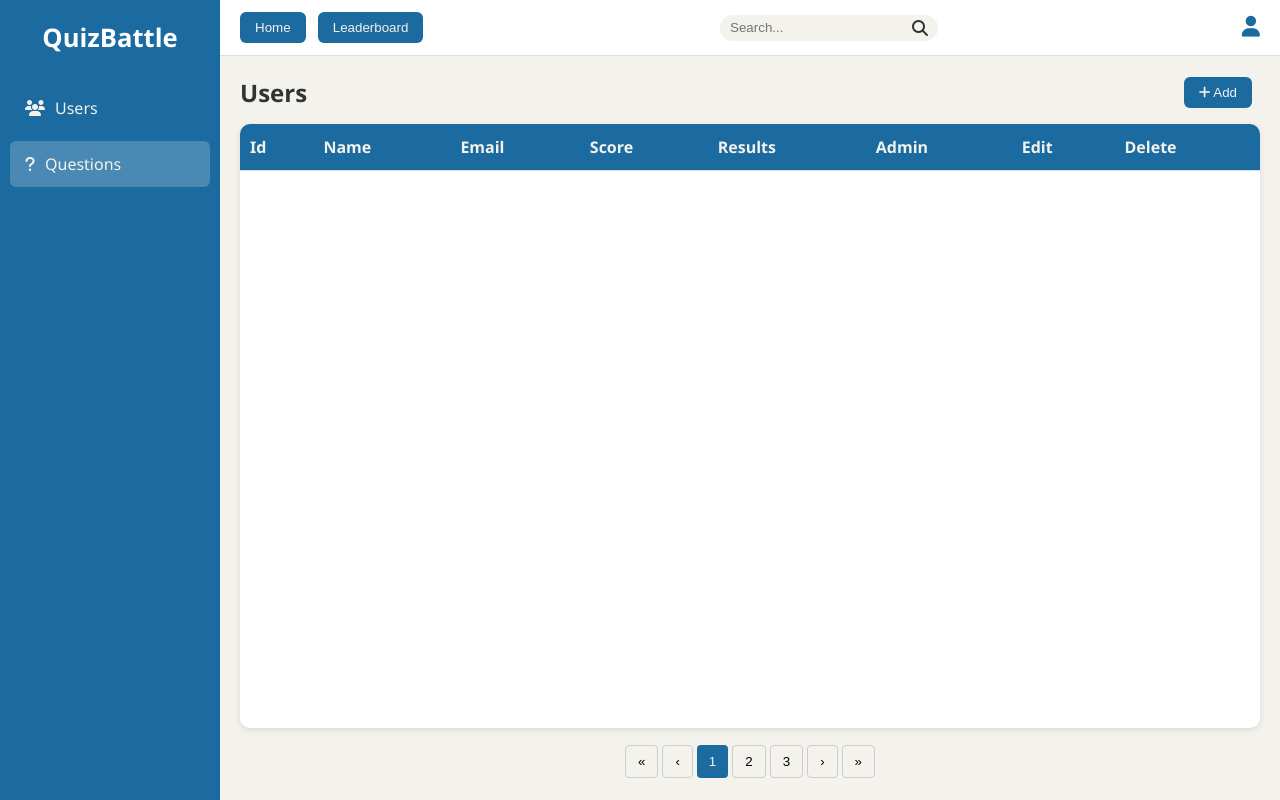
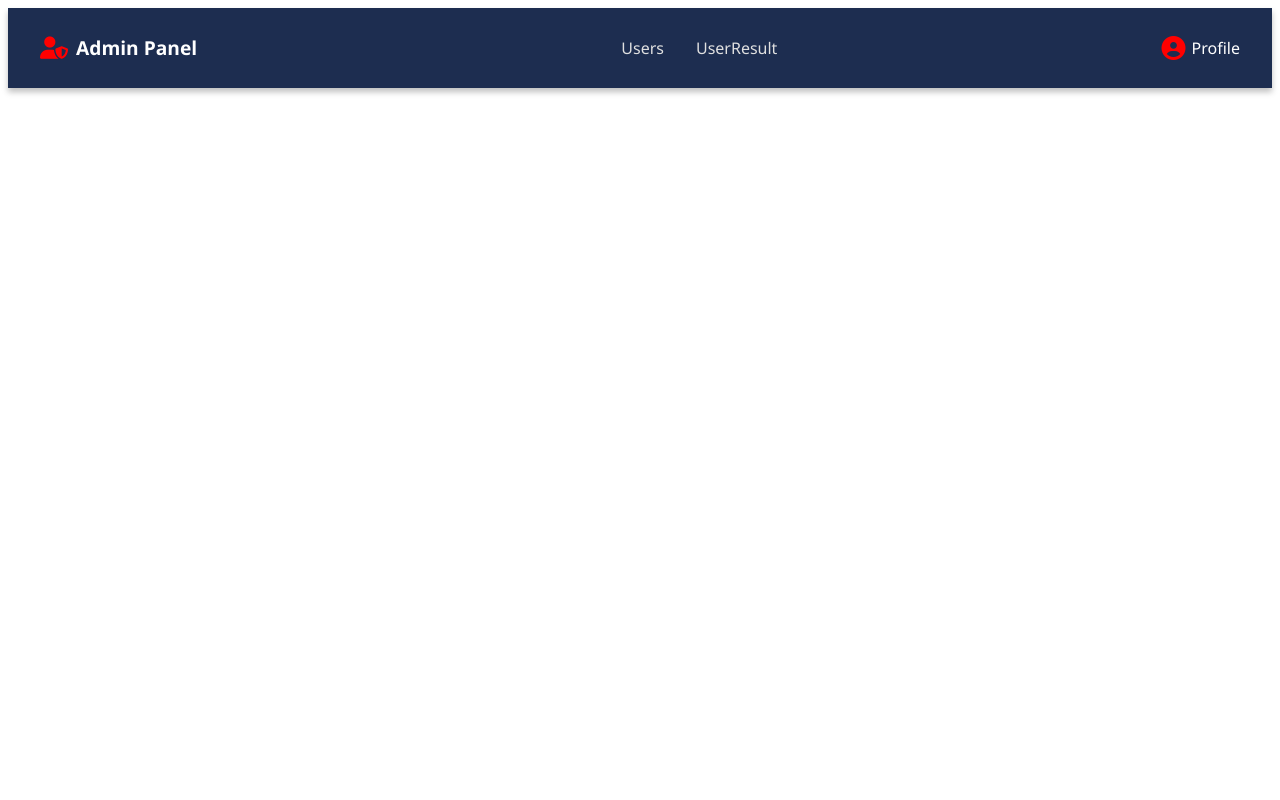
Before and after one commit to Carbophile/erasmus-2025-team1, a website: page public/admin/users.html in a window 1280 px wide. Drawn offline with Linux system fonts and the light colour scheme.

Commit message:
styling and navbar for admin

```diff
--- a/public/admin/users.css
+++ b/public/admin/users.css
@@ -1,220 +1,74 @@
-* {
-	margin: 0;
-	padding: 0;
-	box-sizing: border-box;
+nav {
+  display: flex;
+  align-items: center;
+  justify-content: space-between;
+  background: #1d2d50; /* Dutch Blue */
+  color: #fff;
+  padding: 0.8rem 2rem;
+  font-family: "Segoe UI", sans-serif;
+  box-shadow: 0 4px 6px rgba(0,0,0,0.25);
 }
 
-body {
-	font-family: "Segoe UI", Tahoma, Geneva, Verdana, sans-serif;
-	height: 100vh;
-	display: flex;
-	background: #f3f2ec;
-	color: #333;
+nav .logo {
+  display: flex;
+  align-items: center;
+  font-size: 1.2rem;
+  font-weight: bold;
 }
 
-.sidebar {
-	width: 220px;
-	background: #1c6ba0;
-	color: white;
-	display: flex;
-	flex-direction: column;
-	padding: 20px 10px;
+nav .logo i {
+  margin-right: 8px;
+  font-size: 1.4rem;
+  color: #ff0000;
 }
 
-.sidebar .logo {
-	font-size: 1.6em;
-	font-weight: bold;
-	margin-bottom: 30px;
-	text-align: center;
+nav .navbar {
+  display: flex;
+  justify-content: center;
+  list-style: none;
+  gap: 2rem;
+  flex: 1;
 }
 
-.sidebar nav {
-	display: flex;
-	flex-direction: column;
-	gap: 10px;
+nav .navbar li {
+  list-style: none;
 }
 
-.sidebar nav a {
-	display: flex;
-	align-items: center;
-	gap: 10px;
-	padding: 12px 15px;
-	border-radius: 6px;
-	color: #f3f2ec;
-	text-decoration: none;
-	transition: background 0.3s;
+nav .navbar a {
+  text-decoration: none;
+  color: #e0e0e0;
+  font-size: 1rem;
+  transition: 0.3s;
+  position: relative;
 }
 
-.sidebar nav a:hover,
-.sidebar nav a.active {
-	background: rgba(255, 255, 255, 0.2);
+nav .navbar a:hover {
+  color: #ff0000;
 }
 
-.main {
-	flex: 1;
-	display: flex;
-	flex-direction: column;
-	height: 100vh;
-	overflow: hidden;
+nav .navbar a::after {
+  content: "";
+  position: absolute;
+  bottom: -5px;
+  left: 0;
+  width: 0%;
+  height: 2px;
+  background: #ff0000;
+  transition: width 0.3s ease-in-out;
 }
 
-.topbar {
-	display: flex;
-	justify-content: space-between;
-	align-items: center;
-	padding: 12px 20px;
-	background: white;
-	border-bottom: 1px solid #ddd;
+nav .navbar a:hover::after {
+  width: 100%;
 }
 
-.btn {
-	background: #1c6ba0;
-	border: none;
-	padding: 8px 15px;
-	border-radius: 6px;
-	color: #f3f2ec;
-	cursor: pointer;
-	margin-right: 8px;
-	transition: background 0.3s;
+nav .profile {
+  display: flex;
+  align-items: center;
+  cursor: pointer;
 }
 
-.btn:hover {
-	background: #15567d;
+nav .profile i {
+  font-size: 1.5rem;
+  margin-right: 6px;
+  color: #ff0000;
 }
-
-.add-btn {
-	background: #1c6ba0;
-}
-
-.add-btn:hover {
-	background: #15567d;
-}
-
-.btn.small {
-	padding: 4px 10px;
-	font-size: 0.85em;
-}
-
-.icon-btn {
-	background: transparent;
-	border: none;
-	cursor: pointer;
-	font-size: 1em;
-	color: #1c6ba0;
-}
-
-.icon-btn.danger {
-	color: #e62727;
-}
-
-.search-box {
-	display: flex;
-	align-items: center;
-	background: #f3f2ec;
-	padding: 5px 10px;
-	border-radius: 20px;
-}
-
-.search-box input {
-	border: none;
-	background: transparent;
-	outline: none;
-	margin-right: 5px;
-}
-
-.user-icon {
-	font-size: 1.3em;
-	margin-left: 15px;
-	color: #1c6ba0;
-}
-
-.table-section {
-	flex: 1;
-	display: flex;
-	flex-direction: column;
-	padding: 20px;
-	overflow: hidden;
-}
-
-.table-header {
-	display: flex;
-	justify-content: space-between;
-	align-items: center;
-	margin-bottom: 15px;
-}
-
-.table-container {
-	flex: 1;
-	overflow-y: auto;
-	border-radius: 10px;
-	background: white;
-	box-shadow: 0 2px 6px rgba(0, 0, 0, 0.1);
-}
-
-table {
-	width: 100%;
-	border-collapse: collapse;
-}
-
-thead {
-	background: #1c6ba0;
-	color: #f3f2ec;
-}
-
-th,
-td {
-	padding: 12px 10px;
-	text-align: left;
-	border-bottom: 1px solid #ddd;
-}
-
-tbody tr:hover {
-	background: #f9f9f9;
-}
-
-.pagination {
-	display: flex;
-	justify-content: center;
-	margin-top: 15px;
-	flex-wrap: wrap;
-}
-
-.pagination button {
-	background: #f3f2ec;
-	border: 1px solid #ccc;
-	padding: 8px 12px;
-	margin: 2px;
-	border-radius: 4px;
-	cursor: pointer;
-	transition: background 0.2s;
-}
-
-.pagination button:hover {
-	background: #ddd;
-}
-
-.pagination .active {
-	background: #1c6ba0;
-	color: #f3f2ec;
-	border: none;
-}
-
-/* Responsive */
-@media (max-width: 768px) {
-	.sidebar {
-		width: 60px;
-		padding: 10px;
-	}
-
-	.sidebar nav a span {
-		display: none;
-	}
-
-	.sidebar nav a {
-		justify-content: center;
-	}
-
-	table {
-		font-size: 0.9em;
-	}
-}
--- a/public/admin/users.html
+++ b/public/admin/users.html
@@ -3,76 +3,34 @@
 
 <head>
     <meta charset="UTF-8">
-    <title>QuizBattle Admin</title>
-    <link rel="stylesheet" href="styleQuizCrud.css">
-    <link rel="stylesheet" href="https://cdnjs.cloudflare.com/ajax/libs/font-awesome/6.4.2/css/all.min.css" />
+    <meta name="viewport" content="width=device-width, initial-scale=1.0">
+    <link rel="stylesheet" href="../admin/users.css">
+    <link rel="stylesheet" href="https://cdnjs.cloudflare.com/ajax/libs/font-awesome/6.4.0/css/all.min.css">
+    <title>Admin</title>
 </head>
 
 <body>
-
-    <aside class="sidebar">
-        <div class="logo">QuizBattle</div>
+    <header>
         <nav>
-            <a href="/admin/users"><i class="fa-solid fa-users"></i><span>Users</span></a>
-            <a href="/admin/questions" class="active"><i class="fa-solid fa-question"></i><span>Questions</span></a>
-        </nav>
-    </aside>
-
-    <div class="main">
-        <header class="topbar">
-            <div class="nav-left">
-                <button class="btn">Home</button>
-                <button class="btn">Leaderboard</button>
-            </div>
-            <div class="search-box">
-                <input type="text" placeholder="Search...">
-                <i class="fa fa-search"></i>
-            </div>
-            <div class="nav-right">
-                <i class="fa-solid fa-user user-icon"></i>
-            </div>
-        </header>
-
-        <section class="table-section">
-            <div class="table-header">
-                <h2>Users</h2>
-                <button class="btn add-btn"><i class="fa fa-plus"></i> Add</button>
+            <div class="logo">
+                <i class="fas fa-user-shield"></i>
+                <span>Admin Panel</span>
             </div>
 
-            <div class="table-container">
-                <table>
-                    <thead>
-                        <tr>
-                            <th>Id</th>
-                            <th>Name</th>
-                            <th>Email</th>
-                            <th>Score</th>
-                            <th>Results</th>
-                            <th>Admin</th>
-                            <th>Edit</th>
-                            <th>Delete</th>
-                        </tr>
-                    </thead>
-                    <tbody>
-                        <tr>
-                        </tr>
-                        <tr>
-                        </tr>
-                    </tbody>
-                </table>
+            <ul class="navbar">
+                <li class="nav-item"><a href="users.html">Users</a></li>
+                <li class="nav-item"><a href="userResult.html">UserResult</a></li>
+            </ul>
+
+            <div class="profile">
+                <i class="fas fa-user-circle"></i>
+                <span>Profile</span>
             </div>
+        </nav>
 
-            <div class="pagination">
-                <button>&laquo;</button>
-                <button>&lsaquo;</button>
-                <button class="active">1</button>
-                <button>2</button>
-                <button>3</button>
-                <button>&rsaquo;</button>
-                <button>&raquo;</button>
-            </div>
-        </section>
-    </div>
+    </header>
+    <main>
+    </main>
 </body>
 
 </html>
```
